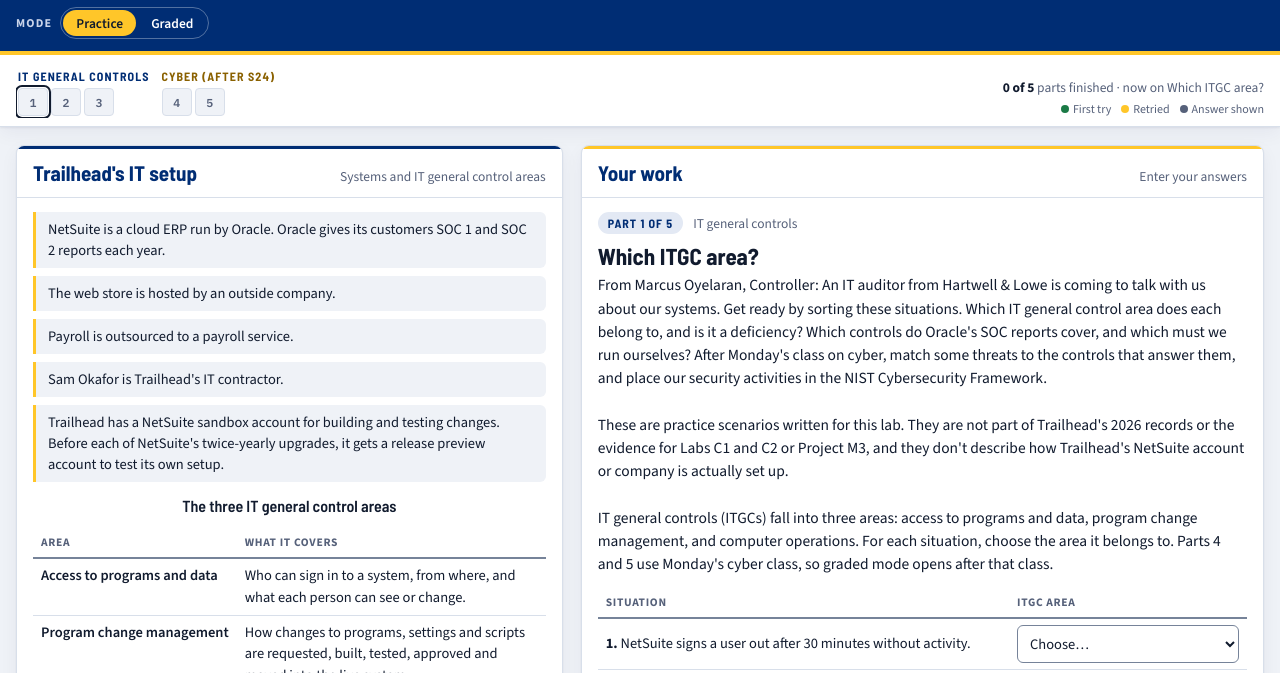
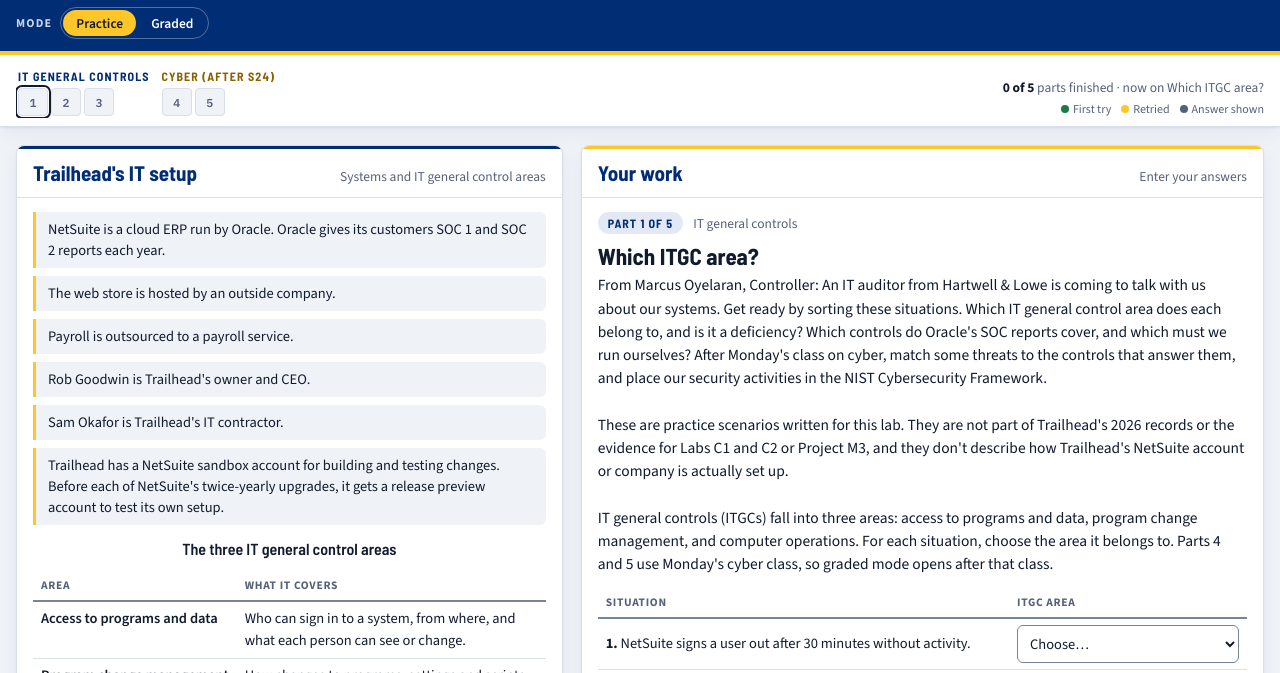
Before and after one commit to rgoodwi3/interacctive, a plain HTML site: page ais/itgc-cyber/index.html in a window 1280 px wide. Shown: the part 116-789 px from the top of the page. Drawn offline with nearby package versions, Linux system fonts and the light colour scheme.

Commit message:
IL5 IT setup panel says who Rob is
QA-R2 finding: IL5 named "Rob" without his role. The static "Trailhead's IT setup" panel now
starts its people lines with "Rob Goodwin is Trailhead's owner and CEO." (The header already
introduces Marcus Oyelaran as the controller, so his half was left out.) Panel only: no item,
answer or generator changes.

Co-Authored-By: Claude Opus 5.5 <noreply@anthropic.com>
Claude-Session: https://claude.ai/code/session_01L58bBkvWJscAS8wvnxDtST

```diff
--- a/ais/itgc-cyber/index.html
+++ b/ais/itgc-cyber/index.html
@@ -332,6 +332,7 @@ const SETUP = [
   "NetSuite is a cloud ERP run by Oracle. Oracle gives its customers SOC 1 and SOC 2 reports each year.",
   "The web store is hosted by an outside company.",
   "Payroll is outsourced to a payroll service.",
+  "Rob Goodwin is Trailhead's owner and CEO.",
   "Sam Okafor is Trailhead's IT contractor.",
   "Trailhead has a NetSuite sandbox account for building and testing changes. Before each of NetSuite's twice-yearly upgrades, it gets a release preview account to test its own setup."];
 const ITGC_TERMS = [
```
